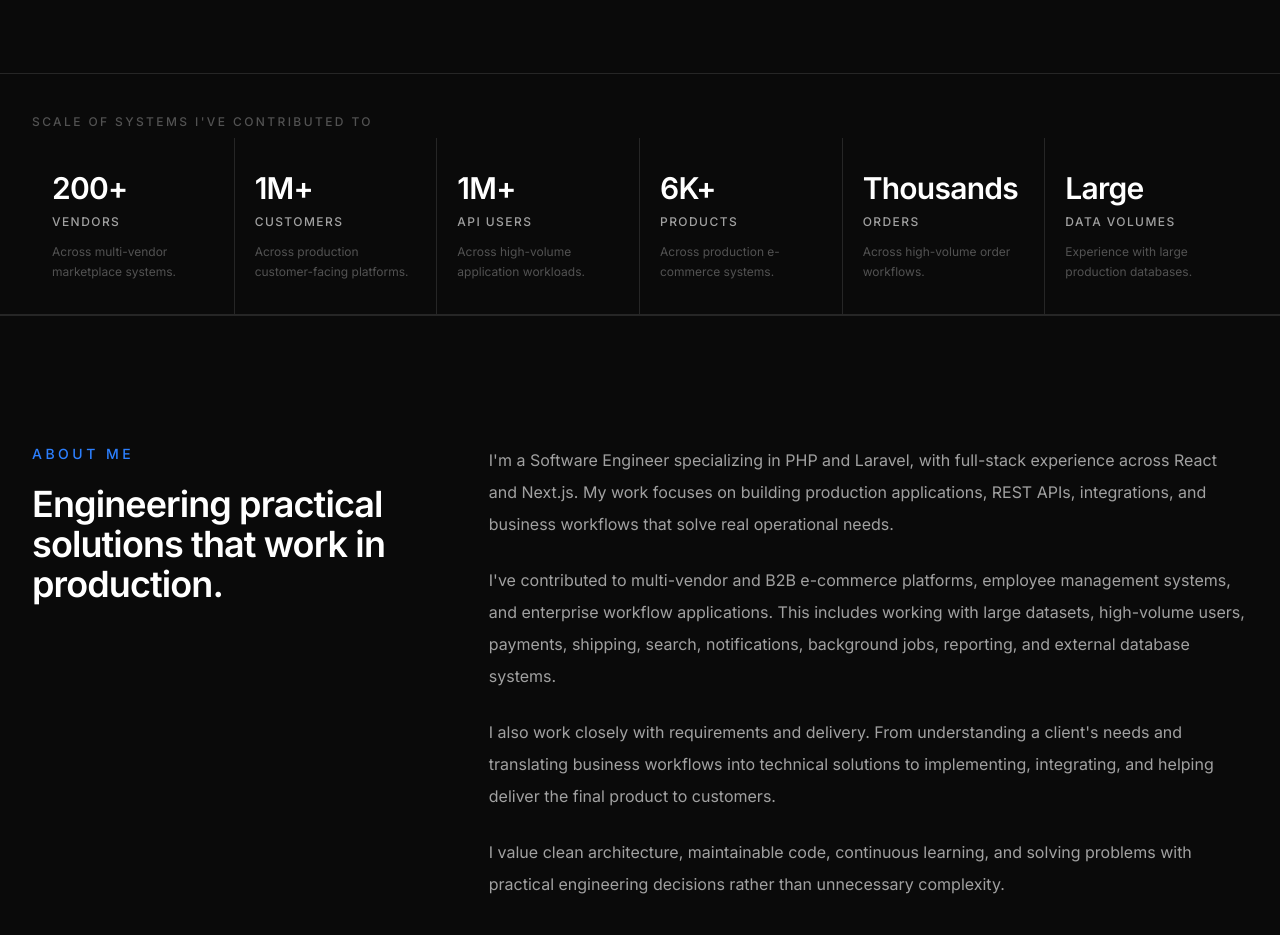
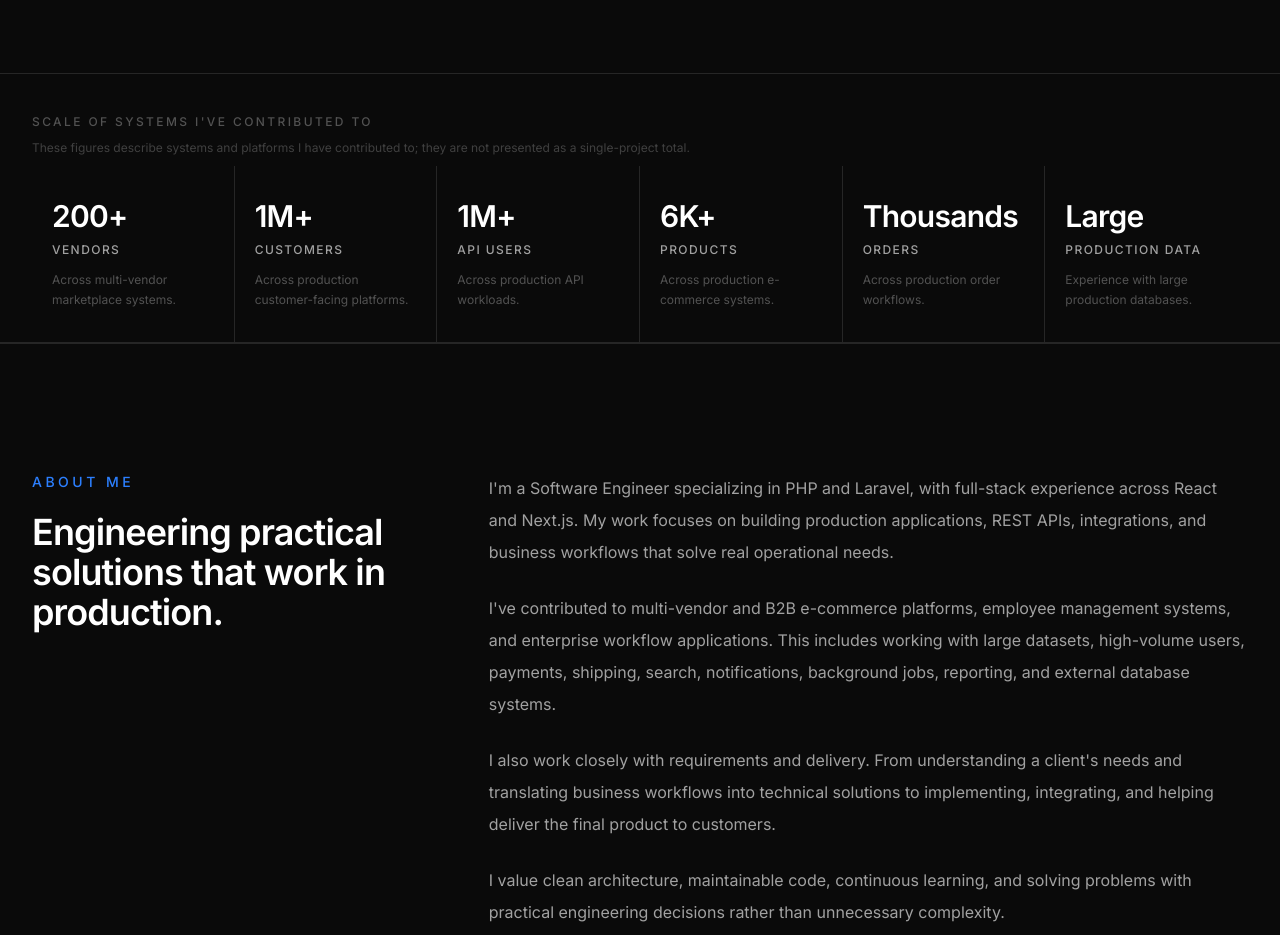
Before and after one commit to imiantalha/Portfolio, a Next.js app: page / in a window 1280 px wide. Shown: the part 920-1855 px from the top of the page. Built offline with nearby package versions, Linux system fonts and the light colour scheme.

Commit message:
content(metrics): clarify production scale context

```diff
--- a/app/components/Metrics.tsx
+++ b/app/components/Metrics.tsx
@@ -1,62 +1,25 @@
 const metrics = [
-  {
-    value: "200+",
-    label: "Vendors",
-    description: "Across multi-vendor marketplace systems.",
-  },
-  {
-    value: "1M+",
-    label: "Customers",
-    description: "Across production customer-facing platforms.",
-  },
-  {
-    value: "1M+",
-    label: "API Users",
-    description: "Across high-volume application workloads.",
-  },
-  {
-    value: "6K+",
-    label: "Products",
-    description: "Across production e-commerce systems.",
-  },
-  {
-    value: "Thousands",
-    label: "Orders",
-    description: "Across high-volume order workflows.",
-  },
-  {
-    value: "Large",
-    label: "Data Volumes",
-    description: "Experience with large production databases.",
-  },
+  { value: "200+", label: "Vendors", description: "Across multi-vendor marketplace systems." },
+  { value: "1M+", label: "Customers", description: "Across production customer-facing platforms." },
+  { value: "1M+", label: "API Users", description: "Across production API workloads." },
+  { value: "6K+", label: "Products", description: "Across production e-commerce systems." },
+  { value: "Thousands", label: "Orders", description: "Across production order workflows." },
+  { value: "Large", label: "Production Data", description: "Experience with large production databases." },
 ];
 
 export default function Metrics() {
   return (
-    <section className="border-y border-neutral-800">
+    <section aria-label="Production scale" className="border-y border-neutral-800">
       <div className="mx-auto max-w-7xl px-6 pt-10 lg:px-8">
-        <p className="text-xs font-medium uppercase tracking-[0.2em] text-neutral-600">
-          Scale of systems I&apos;ve contributed to
-        </p>
+        <p className="text-xs font-medium uppercase tracking-[0.2em] text-neutral-600">Scale of systems I&apos;ve contributed to</p>
+        <p className="mt-2 max-w-2xl text-xs leading-5 text-neutral-700">These figures describe systems and platforms I have contributed to; they are not presented as a single-project total.</p>
       </div>
-
       <div className="mx-auto mt-2 grid max-w-7xl grid-cols-2 divide-x divide-y divide-neutral-800 px-6 lg:grid-cols-6 lg:divide-y-0 lg:px-8">
         {metrics.map((metric) => (
-          <div
-            key={metric.label}
-            className="px-5 py-8 sm:px-6 lg:px-5"
-          >
-            <p className="text-2xl font-semibold tracking-tight text-white sm:text-3xl">
-              {metric.value}
-            </p>
-
-            <p className="mt-2 text-xs font-medium uppercase tracking-[0.12em] text-neutral-400">
-              {metric.label}
-            </p>
-
-            <p className="mt-3 hidden text-xs leading-5 text-neutral-600 lg:block">
-              {metric.description}
-            </p>
+          <div key={metric.label} className="px-5 py-8 sm:px-6 lg:px-5">
+            <p className="text-2xl font-semibold tracking-tight text-white sm:text-3xl">{metric.value}</p>
+            <p className="mt-2 text-xs font-medium uppercase tracking-[0.12em] text-neutral-400">{metric.label}</p>
+            <p className="mt-3 hidden text-xs leading-5 text-neutral-600 lg:block">{metric.description}</p>
           </div>
         ))}
       </div>
```
